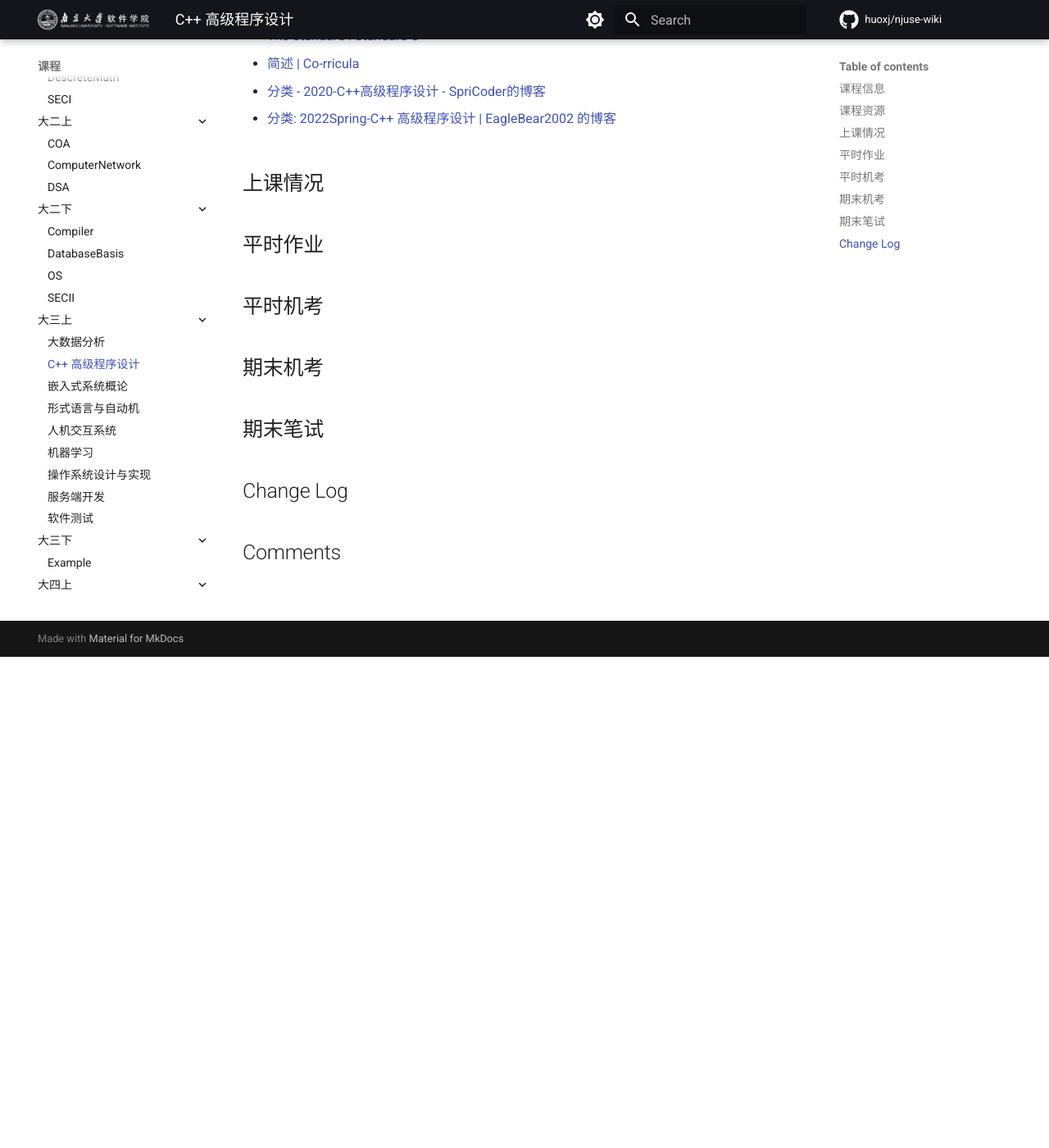
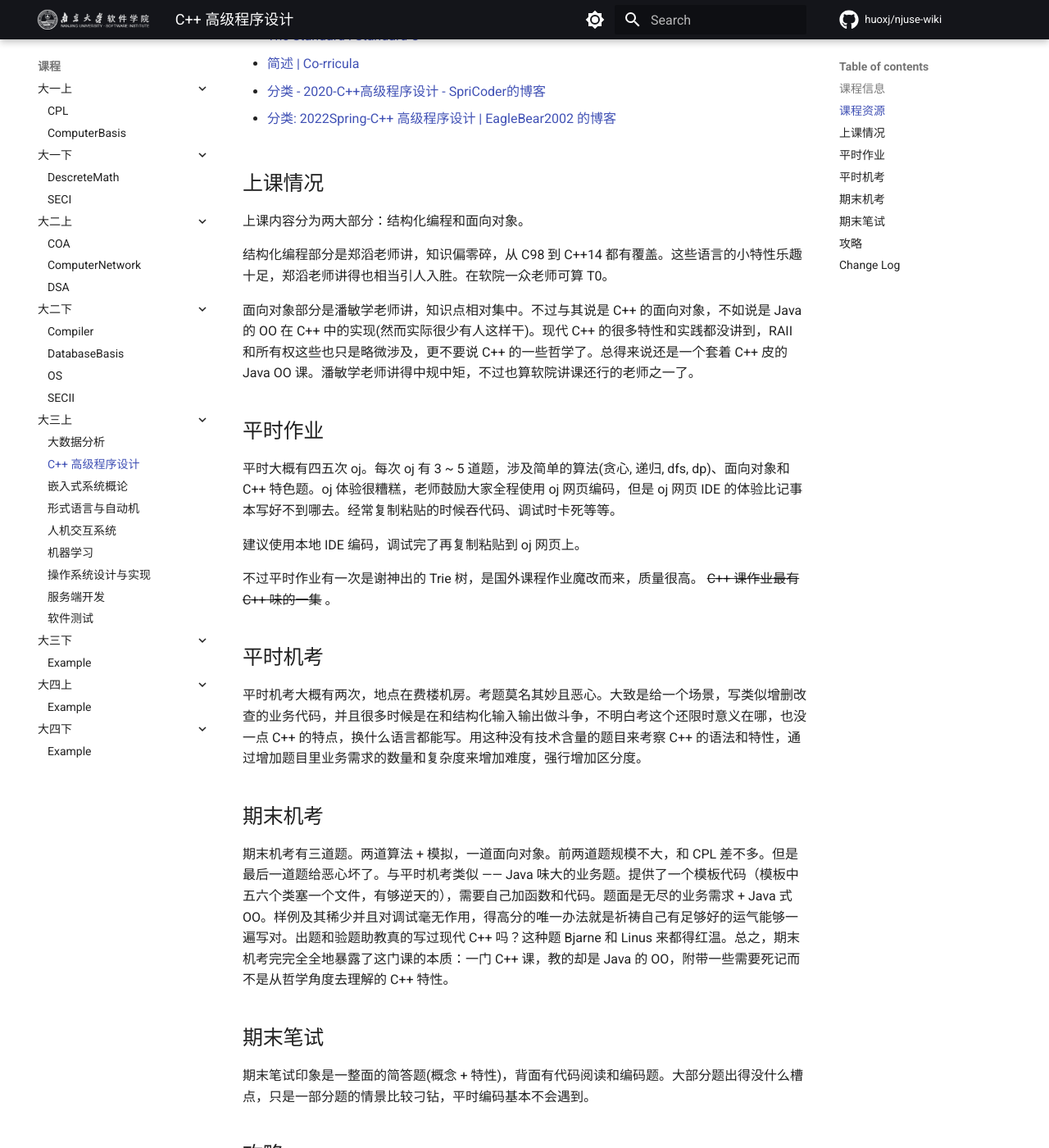
Before and after one commit to huoxj/njuse-wiki, an MkDocs documentation site: the page built from docs/courses/semester5/Cpp.md, in a window 1280 px wide and 1400 px high, scrolled down 599 px. Shown: the whole window at 82% size. Built offline with MkDocs 1.6.1 and Material for MkDocs 9.7.7, drawn with Linux system fonts in a browser that asks for light colours; comment, search, counter and statistics services are not loaded; some of the changed text lies outside the part shown.

Commit message:
feat: update cpp

```diff
--- a/docs/courses/semester5/Cpp.md
+++ b/docs/courses/semester5/Cpp.md
@@ -7,7 +7,7 @@
 0.2
 **保研必修课**，讲 C++。内容上有两个部分。第一部分主要讲 C++ 结构化编程的特性，比如数据结构与类型、函数、泛型、模板等等；第二部分主要讲 C++ 中的面向对象程序设计，以及一些现代 C++。
 
-- 授课老师：郑涛、潘敏学
+- 授课老师：郑滔、潘敏学
 - 课时：3 学分。每周一次课，前 2 个小时上课，后 1 个小时上机 (2024)
 - 成绩：平时成绩 (40%，包括平时作业、签到、平时机考)，期末笔试 (40%)，期末机考 (20%)
 
@@ -26,12 +26,48 @@
 
 ## 上课情况
 
+上课内容分为两大部分：结构化编程和面向对象。
+
+结构化编程部分是郑滔老师讲，知识偏零碎，从 C98 到 C++14 都有覆盖。这些语言的小特性乐趣十足，郑滔老师讲得也相当引人入胜。在软院一众老师可算 T0。
+
+面向对象部分是潘敏学老师讲，知识点相对集中。不过与其说是 C++ 的面向对象，不如说是 Java 的 OO 在 C++ 中的实现(然而实际很少有人这样干)。现代 C++ 的很多特性和实践都没讲到，RAII 和所有权这些也只是略微涉及，更不要说 C++ 的一些哲学了。总得来说还是一个套着 C++ 皮的 Java OO 课。潘敏学老师讲得中规中矩，不过也算软院讲课还行的老师之一了。
+
 ## 平时作业
+
+平时大概有四五次 oj。每次 oj 有 3 ~ 5 道题，涉及简单的算法(贪心, 递归, dfs, dp)、面向对象和 C++ 特色题。oj 体验很糟糕，老师鼓励大家全程使用 oj 网页编码，但是 oj 网页 IDE 的体验比记事本写好不到哪去。经常复制粘贴的时候吞代码、调试时卡死等等。
+
+建议使用本地 IDE 编码，调试完了再复制粘贴到 oj 网页上。
+
+不过平时作业有一次是谢神出的 Trie 树，是国外课程作业魔改而来，质量很高。 ~~C++ 课作业最有 C++ 味的一集~~ 。
 
 ## 平时机考
 
+平时机考大概有两次，地点在费楼机房。考题莫名其妙且恶心。大致是给一个场景，写类似增删改查的业务代码，并且很多时候是在和结构化输入输出做斗争，不明白考这个还限时意义在哪，也没一点 C++ 的特点，换什么语言都能写。用这种没有技术含量的题目来考察 C++ 的语法和特性，通过增加题目里业务需求的数量和复杂度来增加难度，强行增加区分度。
+
 ## 期末机考
+
+期末机考有三道题。两道算法 + 模拟，一道面向对象。前两道题规模不大，和 CPL 差不多。但是最后一道题给恶心坏了。与平时机考类似 —— Java 味大的业务题。提供了一个模板代码（模板中五六个类塞一个文件，有够逆天的），需要自己加函数和代码。题面是无尽的业务需求 + Java 式 OO。样例及其稀少并且对调试毫无作用，得高分的唯一办法就是祈祷自己有足够好的运气能够一遍写对。出题和验题助教真的写过现代 C++ 吗？这种题 Bjarne 和 Linus 来都得红温。总之，期末机考完完全全地暴露了这门课的本质：一门 C++ 课，教的却是 Java 的 OO，附带一些需要死记而不是从哲学角度去理解的 C++ 特性。
 
 ## 期末笔试
 
+期末笔试印象是一整面的简答题(概念 + 特性)，背面有代码阅读和编码题。大部分题出得没什么槽点，只是一部分题的情景比较刁钻，平时编码基本不会遇到。
+
+## 攻略
+
+对于平时作业，不要拖到 DDL 前再做就行。而且 AI 基本也能写个七七八八的，但是可能需要注意查重。不过还是建议自己写吧，毕竟这是实打实的编码能力。
+
+对于机考，平时作业只要是自己做的基本问题不大。遇到了一些恶心的点也不要太过纠结，这课就这样，问题不在你身上。尽人事知天命。
+
+对于期末笔试，由于神人 PPT 拥有防自学机制，建议上课听讲 + 寻找学长复习笔记。笔记的覆盖面以 PPT 为准，尽量保证 PPT 上鸡飞狗跳的文字和代码都能理解。
+
+对于真正希望认真学现代 C++ 的(对本课意义不是很大)，可以读：
+
+- [C++ Core Guidelines](https://isocpp.github.io/CppCoreGuidelines/CppCoreGuidelines)
+
+- [Effective Modern C++](https://cntransgroup.github.io/EffectiveModernCppChinese/)
+
+- [More C++ Idioms](https://en.wikibooks.org/wiki/More_C%2B%2B_Idioms)
+
+不要把这门课的分数放在心上，真正学到了什么知识，领悟了什么哲学才是语言学习中最重要的事情。但问本心无愧处，何忧天命不归真。祝你好运。
+
 ## Change Log
```
